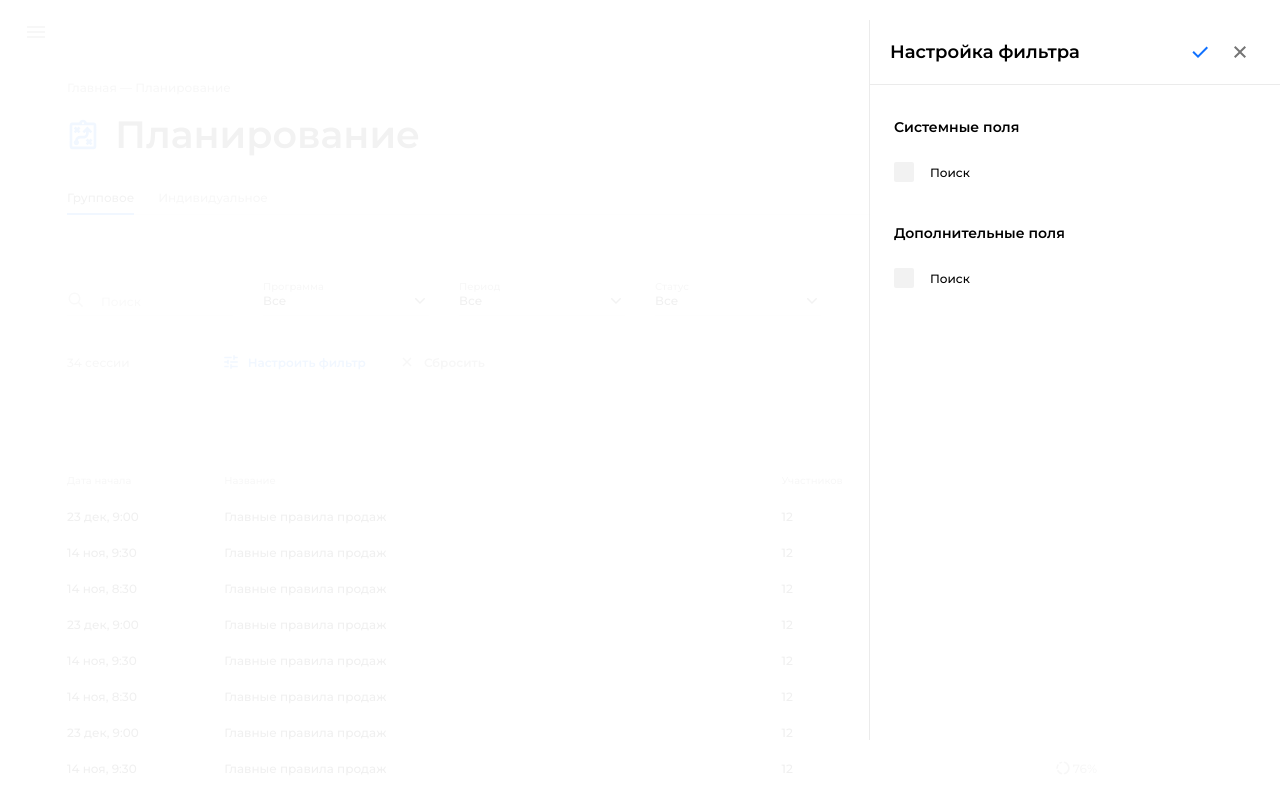
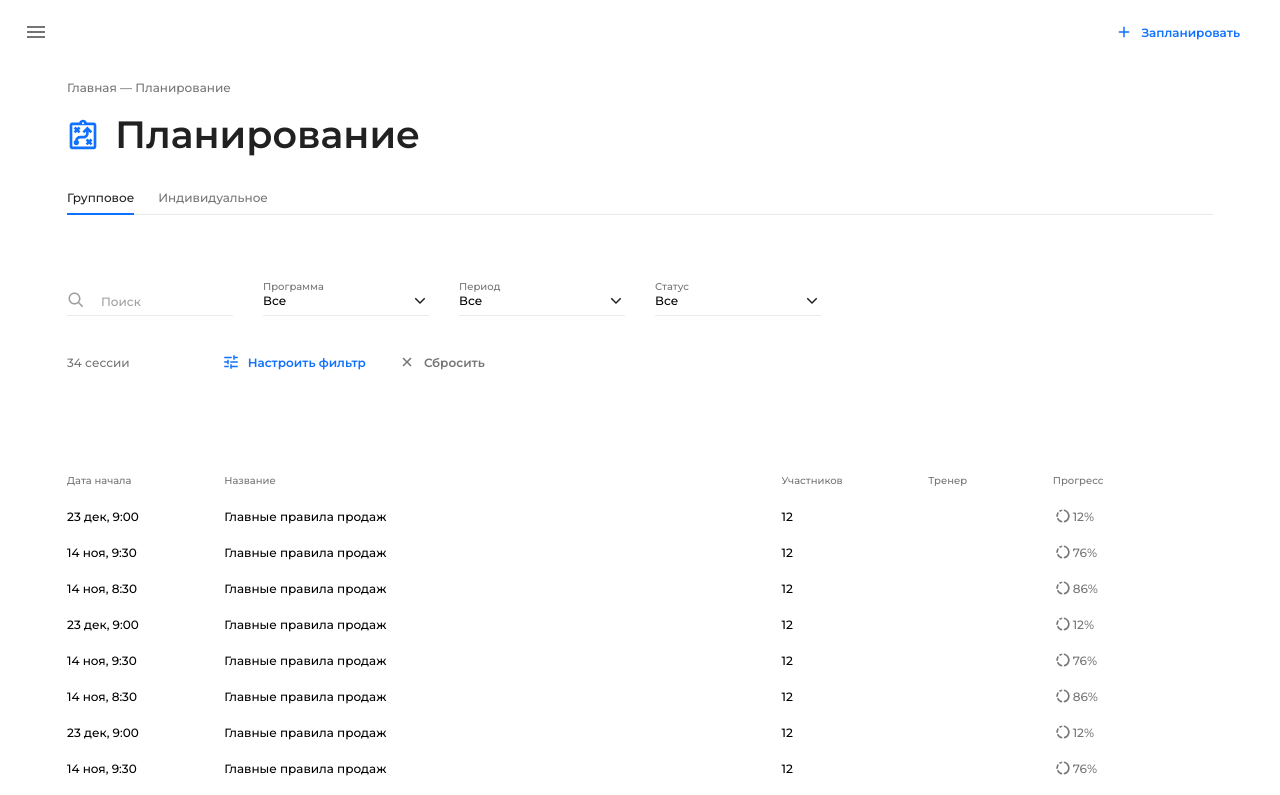
Before and after one commit to Evgeniy638/head-of-trainers, an Angular app: page / in a window 1280 px wide. Shown: the top 795 px of the page. Built offline with nearby package versions, Linux system fonts and the light colour scheme.

Commit message:
added logic to checkbox in filter setting

```diff
--- a/src/app/filter-setting/filter-setting.component.html
+++ b/src/app/filter-setting/filter-setting.component.html
@@ -1,16 +1,20 @@
-<div *ngIf="isVisible" class="blackout"></div>
+<div
+  *ngIf="filterSettingService.isVisible()"
+  class="blackout"
+  (click)="filterSettingService.changeVisible(false)"
+></div>
 
-<div *ngIf="isVisible" class="app-filter-setting">
+<div *ngIf="filterSettingService.isVisible()" class="app-filter-setting">
   <div class="app-filter-setting__header header">
     <h2 class="header__title">
       Настройка фильтра
     </h2>
 
-    <div class="header__image-wrap" (click)="onDone.emit()">
+    <div class="header__image-wrap" (click)="filterSettingService.changeVisible(false)">
       <img class="header__image" src="/assets/svg/done.svg" alt="done">
     </div>
 
-    <div class="header__image-wrap" (click)="onClose.emit()">
+    <div class="header__image-wrap" (click)="filterSettingService.changeVisible(false)">
       <img class="header__image" src="/assets/svg/close.svg" alt="close">
     </div>
   </div>
@@ -21,9 +25,14 @@
         Системные поля
       </h3>
 
-      <div class="main-container__element">
+      <div
+        class="main-container__element"
+        *ngFor="let data of filterSettingService.systemCheckbox"
+      >
         <app-checkbox
-          text="Поиск"
+          [isChecked]="data.isChecked"
+          [text]="data.text"
+          (onChange)="filterSettingService.onChangeCheckedCreator(filterSettingService.systemCheckbox, data.id)($event)"
         ></app-checkbox>
       </div>
 
@@ -34,9 +43,14 @@
         Дополнительные поля
       </h3>
 
-      <div class="main-container__element">
+      <div
+        class="main-container__element"
+        *ngFor="let data of filterSettingService.additionalCheckbox"
+      >
         <app-checkbox
-          text="Поиск"
+          [isChecked]="data.isChecked"
+          [text]="data.text"
+          (onChange)="filterSettingService.onChangeCheckedCreator(filterSettingService.additionalCheckbox, data.id)($event)"
         ></app-checkbox>
       </div>
 
--- a/src/app/filters/filters.component.html
+++ b/src/app/filters/filters.component.html
@@ -1,8 +1,5 @@
-<app-filter-setting
-  [isVisible]="filterSettingService.isVisible()"
-  (onClose)="filterSettingService.changeVisible(false)"
-  (onDone)="filterSettingService.changeVisible(false)"
-></app-filter-setting>
+<app-filter-setting></app-filter-setting>
+
 <div class="app-filters">
   <div class="app-filters__main">
 
@@ -20,6 +17,7 @@
       <app-text-field
         srcLeft="/assets/svg/search.svg"
         srcRight="/assets/svg/scale-black.svg"
+        [onRightClick]="openSetting.bind(this)"
         width="100%"
         label="Поиск"
         [value]="value"
@@ -83,6 +81,7 @@
       typeButton="text"
       text="Настроить фильтр"
       srcImage="/assets/svg/scale.svg"
+      (click)="openSetting()"
     ></app-button>
 
     <app-button
--- a/src/app/filters/filters.component.ts
+++ b/src/app/filters/filters.component.ts
@@ -22,8 +22,8 @@ export class FiltersComponent implements OnInit {
     this.arrActiveId = arrId;
   }
 
-  onRightClick() {
-    console.log("image")
+  openSetting() {
+    this.filterSettingService.changeVisible(true);
   }
 
   dataMenu: IMenuItem[] = [
--- a/src/app/shared/filter-setting.service.ts
+++ b/src/app/shared/filter-setting.service.ts
@@ -1,14 +1,93 @@
 import {Injectable} from "@angular/core";
+
+interface IDataCheckbox {
+  id: number
+  text: string
+  isChecked: boolean
+}
 
 @Injectable({
   providedIn: 'root'
 })
 export class FilterSettingService {
-  private _isVisible: boolean = true;
+  private _isVisible: boolean = false;
   isVisible(): boolean {
     return this._isVisible;
   }
   changeVisible(isVisible: boolean): void {
     this._isVisible = isVisible;
   }
+
+  onChangeCheckedCreator(system: IDataCheckbox[], id: number) {
+    return (isChecked: boolean) => {
+      const item = system.find(item => item.id === id);
+      if (item) item.isChecked = isChecked;
+    }
+  }
+
+  systemCheckbox: IDataCheckbox[] = [
+    {
+      id: 1,
+      text: "Поиск",
+      isChecked: true
+    },
+    {
+      id: 2,
+      text: "Организация",
+      isChecked: true
+    },
+    {
+      id: 3,
+      text: "Роль",
+      isChecked: true
+    },
+    {
+      id: 4,
+      text: "Статус",
+      isChecked: true
+    }
+  ];
+
+  additionalCheckbox: IDataCheckbox[] = [
+    {
+      id: 1,
+      text: "Должность",
+      isChecked: false
+    },
+    {
+      id: 2,
+      text: "Округ",
+      isChecked: false
+    },
+    {
+      id: 3,
+      text: "Подразделение",
+      isChecked: false
+    },
+    {
+      id: 4,
+      text: "Программа",
+      isChecked: false
+    },
+    {
+      id: 5,
+      text: "Табельный номер",
+      isChecked: false
+    },
+    {
+      id: 6,
+      text: "ID",
+      isChecked: false
+    },
+    {
+      id: 7,
+      text: "Категория",
+      isChecked: false
+    },
+    {
+      id: 8,
+      text: "Кол-во сотрудников",
+      isChecked: false
+    }
+  ];
 }
```
Also changed, not shown: src/app/filter-setting/filter-setting.component.ts (+2 -5 lines).
